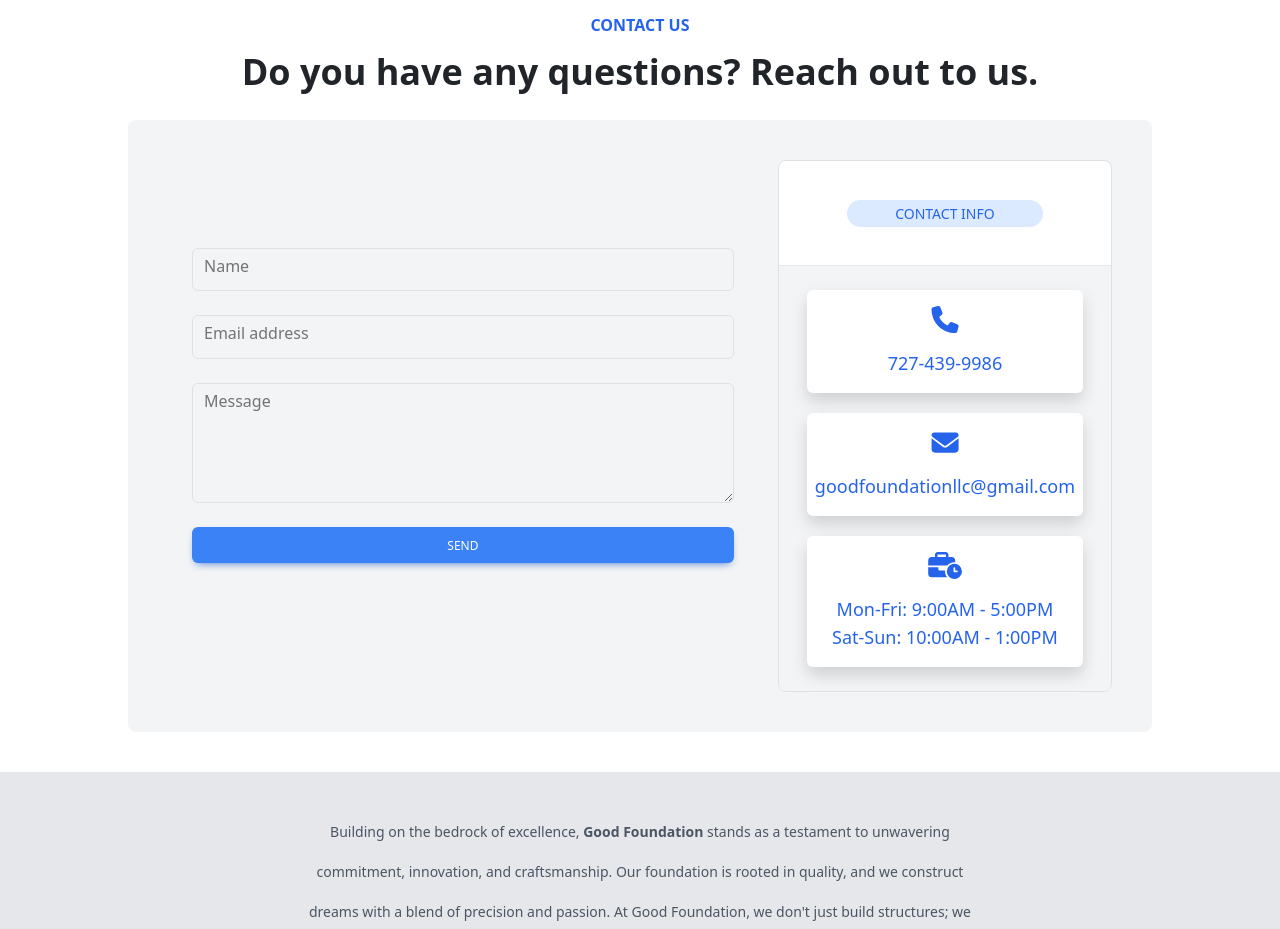
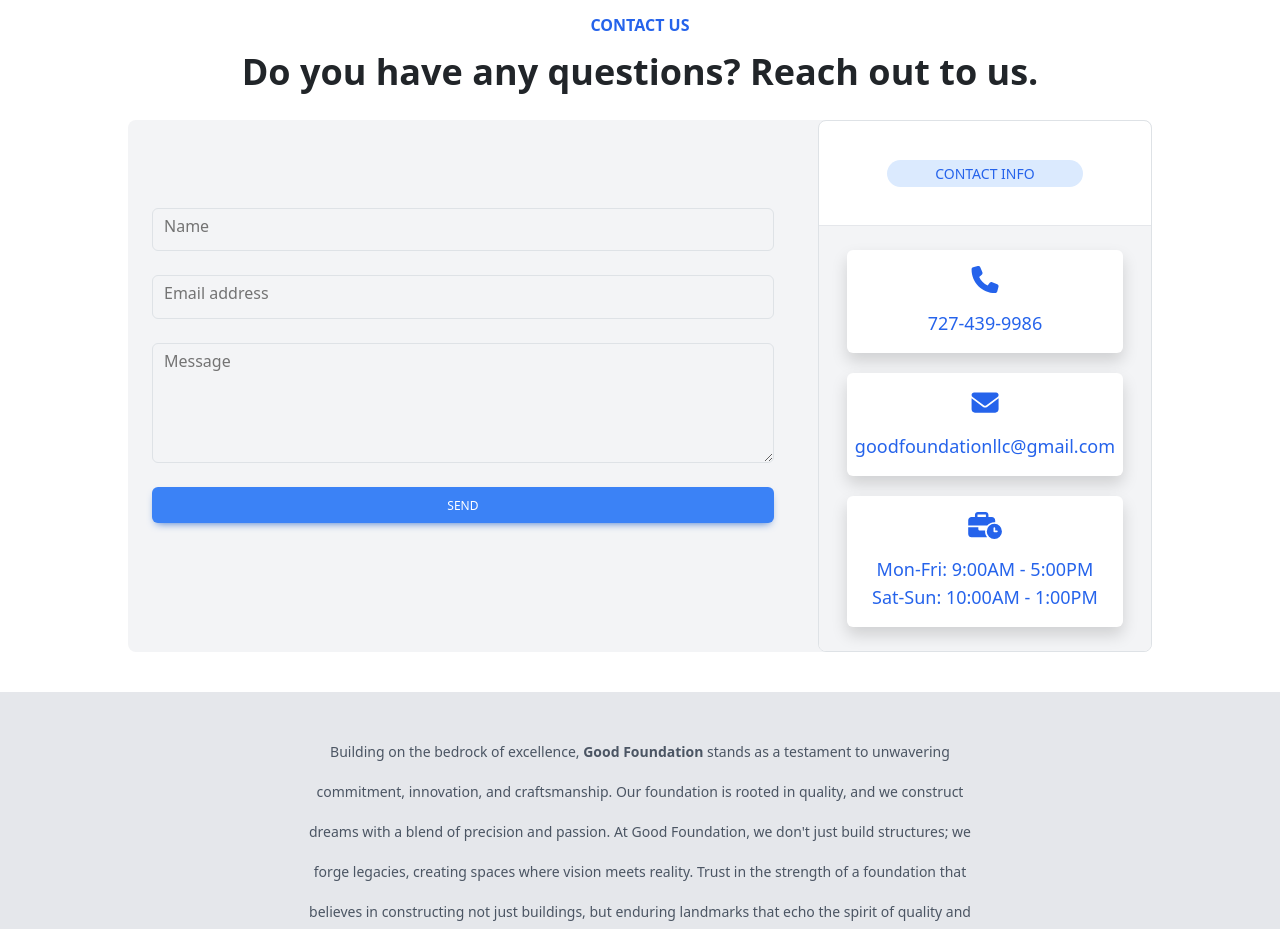
Before and after one commit to FadiBibawy/good-foundation-llc, a React (Create React App) app: page / in a window 1280 px wide. Shown: the part 1840-2769 px from the top of the page. Built offline with nearby package versions, Linux system fonts and the light colour scheme.

Commit message:
increased input width more

```diff
--- a/src/components/Contact.js
+++ b/src/components/Contact.js
@@ -40,7 +40,7 @@ const Contact = () => {
             system
           </p> */}
         </div>
-        <div className="flex flex-col align-items-center p-10 space-x-0 space-y-5 bg-gray-100 rounded-lg md:space-y-0 md:space-x-5 md:flex-row">
+        <div className="flex flex-col align-items-center p-0 space-x-0 space-y-5 bg-gray-100 rounded-lg md:space-y-0 md:space-x-5 md:flex-row">
           <div className="container my-5 mx-auto md:px-6">
             <section className="mb-3 text-center">
               <div className="mx-auto max-w-[700px] md:px-3">
```
